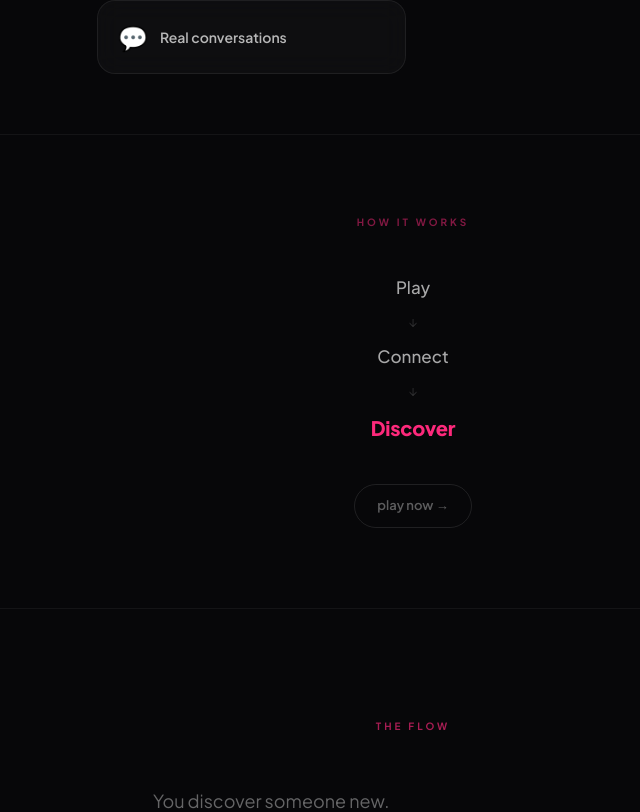
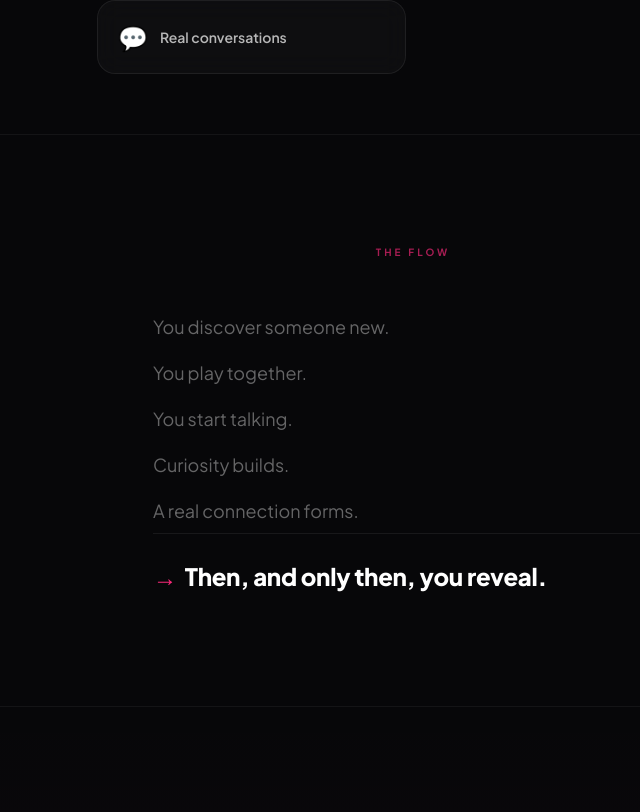
Before and after one commit to SefShop/Datebet, a Next.js app: page /landing in a window 1280 px wide. Shown: the part 1028-1840 px from the top of the page, without its empty margins (227-867 px from the left). Built offline with nearby package versions, Linux system fonts and the light colour scheme.

Commit message:
remove how it works flow + play now

```diff
--- a/app/landing/page.tsx
+++ b/app/landing/page.tsx
@@ -60,66 +60,6 @@ function Count({ n, suffix = '' }: { n: number; suffix?: string }) {
     return () => ob.disconnect()
   }, [n])
   return <span ref={ref}>{v}{suffix}</span>
-}
-
-// ── Mini Flow — cinematic step preview ─────────────────────────
-const FLOW_STEPS = [
-  { text: 'Play',     small: false, accent: false },
-  { text: '↓',        small: true,  accent: false },
-  { text: 'Connect',  small: false, accent: false },
-  { text: '↓',        small: true,  accent: false },
-  { text: 'Discover', small: false, accent: true  },
-]
-
-function MiniFlow() {
-  const ref  = useRef<HTMLDivElement>(null)
-  const [vis, setVis] = useState(false)
-  useEffect(() => {
-    const el = ref.current; if (!el) return
-    const ob = new IntersectionObserver(([e]) => { if (e.isIntersecting) setVis(true) }, { threshold: 0.2 })
-    ob.observe(el)
-    return () => ob.disconnect()
-  }, [])
-
-  return (
-    <section ref={ref} style={{ padding: '80px 24px', borderTop: '1px solid rgba(255,255,255,0.05)', textAlign: 'center' as const }}>
-      <div style={{ maxWidth: 360, margin: '0 auto' }}>
-        <div style={{ fontSize: 10, fontWeight: 700, letterSpacing: '3px', textTransform: 'uppercase' as const, color: 'rgba(253,41,123,0.5)', marginBottom: 36 }}>
-          how it works
-        </div>
-        <div style={{ display: 'flex', flexDirection: 'column' as const, alignItems: 'center' }}>
-          {FLOW_STEPS.map((step, i) => (
-            <div key={i} style={{
-              fontSize:   step.small ? 13 : step.accent ? 'clamp(16px,3vw,20px)' : 'clamp(15px,2.5vw,17px)',
-              fontWeight: step.accent ? 800 : step.small ? 400 : 500,
-              color:      step.accent ? '#fd297b' : step.small ? 'rgba(255,255,255,0.15)' : 'rgba(255,255,255,0.65)',
-              padding:    step.small ? '3px 0' : '9px 0',
-              letterSpacing: step.accent ? '-0.3px' : '0',
-              fontFamily: "'Plus Jakarta Sans', sans-serif",
-              opacity:    vis ? 1 : 0,
-              transform:  vis ? 'translateY(0)' : 'translateY(12px)',
-              transition: `opacity 0.5s ease ${i * 80}ms, transform 0.5s ease ${i * 80}ms`,
-            }}>
-              {step.text}
-            </div>
-          ))}
-        </div>
-        <a href="/app" style={{
-          display: 'inline-flex', alignItems: 'center', gap: 6,
-          marginTop: 32, color: 'rgba(255,255,255,0.35)', textDecoration: 'none',
-          fontSize: 13, fontWeight: 600, padding: '11px 22px', borderRadius: 100,
-          border: '1px solid rgba(255,255,255,0.1)', transition: 'all 0.2s',
-          opacity: vis ? 1 : 0, transform: vis ? 'translateY(0)' : 'translateY(8px)',
-          transitionDelay: '560ms',
-        }}
-          onMouseEnter={e => { e.currentTarget.style.color = 'white'; e.currentTarget.style.borderColor = 'rgba(255,255,255,0.3)' }}
-          onMouseLeave={e => { e.currentTarget.style.color = 'rgba(255,255,255,0.35)'; e.currentTarget.style.borderColor = 'rgba(255,255,255,0.1)' }}
-        >
-          play now →
-        </a>
-      </div>
-    </section>
-  )
 }
 
 // ── Scenario line ───────────────────────────────────────────────
@@ -353,9 +293,6 @@ export default function Landing() {
         </div>
       </section>
 
-      {/* ── MINI FLOW ── */}
-      <MiniFlow />
-
       {/* ── SCENARIO ── */}
       <section id="how" style={{ padding: '110px 24px', borderTop: '1px solid rgba(255,255,255,0.05)' }}>
         <div style={{ maxWidth: 520, margin: '0 auto' }}>
```
